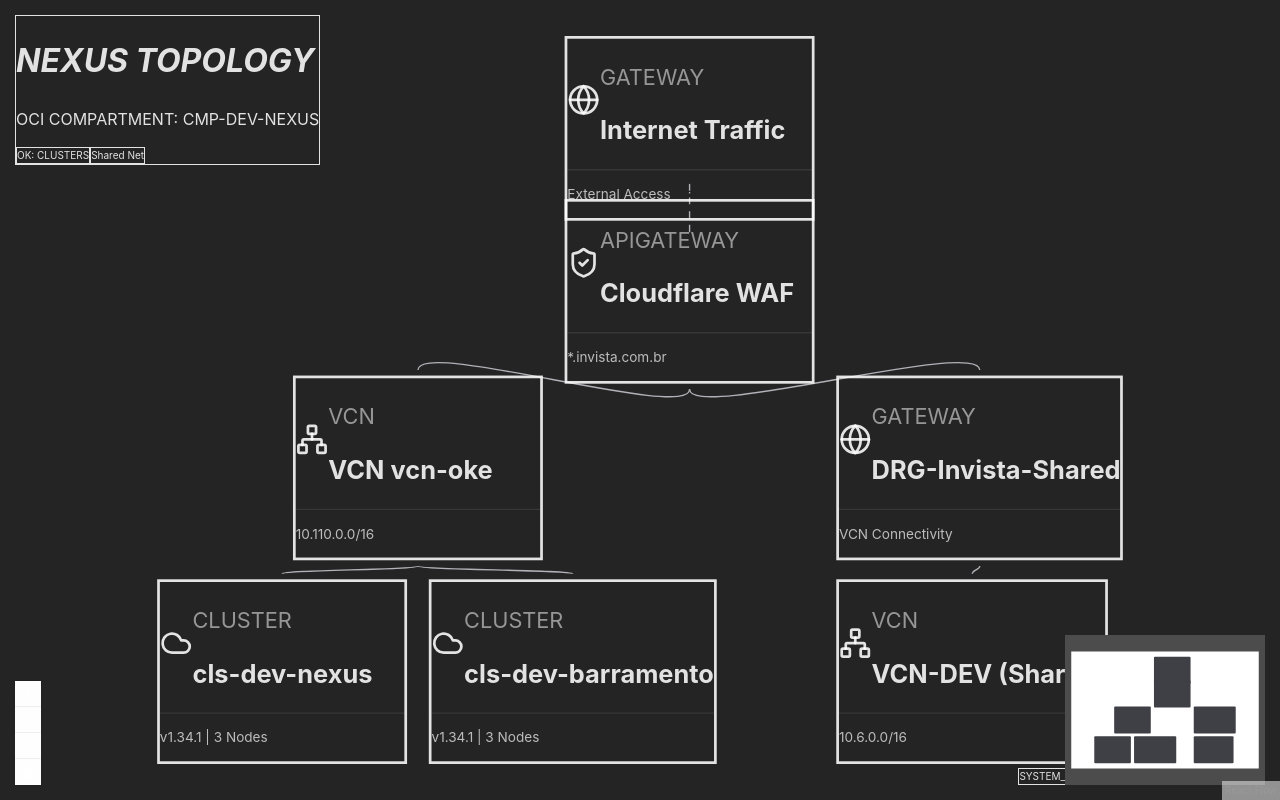
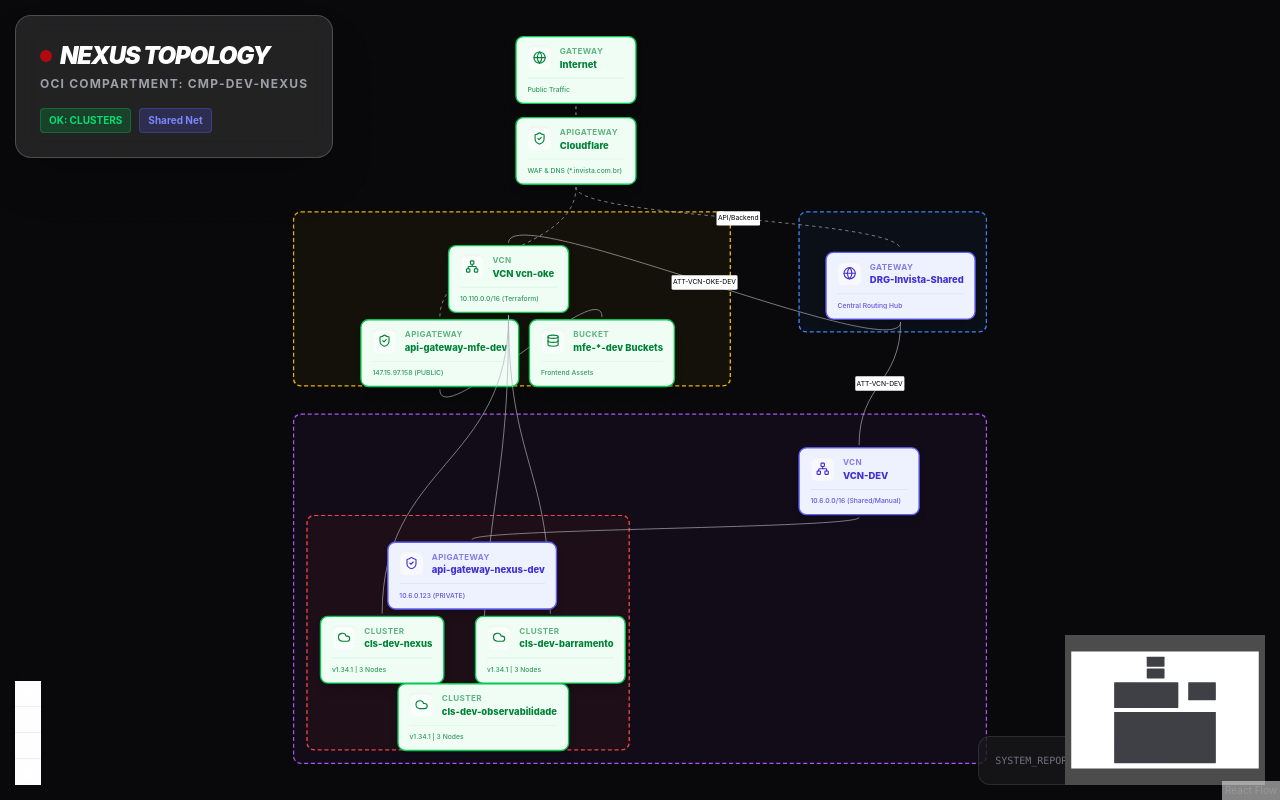
Before and after one commit to tiagoyamamoto/oci-nexus-topology, a React (Vite) app: page / in a window 1280 px wide. Built offline with nearby package versions, Linux system fonts and the light colour scheme; the HTML template or start-up script is replaced by a standard one.

Commit message:
style: fix tailwind setup and implement visual compartments

```diff
--- a/package.json
+++ b/package.json
@@ -10,6 +10,7 @@
     "preview": "vite preview"
   },
   "dependencies": {
+    "@tailwindcss/postcss": "^4.2.1",
     "@xyflow/react": "^12.10.1",
     "clsx": "^2.1.1",
     "framer-motion": "^12.35.2",
--- a/postcss.config.js
+++ b/postcss.config.js
@@ -1,6 +1,6 @@
 export default {
     plugins: {
-        tailwindcss: {},
+        '@tailwindcss/postcss': {},
         autoprefixer: {},
     },
 }
--- a/src/App.tsx
+++ b/src/App.tsx
@@ -15,67 +15,147 @@
 import '@xyflow/react/dist/style.css';
 
 import { TopologyNode } from './TopologyNode';
-import { nexusTopology } from './data';
 
 const nodeTypes = {
   topology: TopologyNode,
 };
 
-// Initial state for demonstration - creating a hierarchy
 const initialNodes: Node[] = [
+  // ------------------- GROUPS -------------------
+  {
+    id: 'grp-shared',
+    type: 'group',
+    position: { x: 800, y: 100 },
+    style: { width: 280, height: 180, backgroundColor: 'rgba(59, 130, 246, 0.05)', border: '2px dashed #3b82f6', borderRadius: '12px' },
+    className: 'text-blue-300 font-extrabold p-2 text-sm',
+    data: { label: 'cmp-shared-inv' },
+  },
+  {
+    id: 'grp-oke-dev',
+    type: 'group',
+    position: { x: 50, y: 100 },
+    style: { width: 650, height: 260, backgroundColor: 'rgba(234, 179, 8, 0.05)', border: '2px dashed #eab308', borderRadius: '12px' },
+    className: 'text-yellow-300 font-extrabold p-2 text-sm',
+    data: { label: 'OKE > DEV' },
+  },
+  {
+    id: 'grp-dev-inv',
+    type: 'group',
+    position: { x: 50, y: 400 },
+    style: { width: 1030, height: 520, backgroundColor: 'rgba(168, 85, 247, 0.05)', border: '2px dashed #a855f7', borderRadius: '12px' },
+    className: 'text-purple-300 font-extrabold p-2 text-sm',
+    data: { label: 'cmp-dev-inv' },
+  },
+  {
+    id: 'grp-nexus',
+    type: 'group',
+    parentId: 'grp-dev-inv',
+    position: { x: 20, y: 150 },
+    style: { width: 480, height: 350, backgroundColor: 'rgba(239, 68, 68, 0.05)', border: '2px dashed #ef4444', borderRadius: '12px' },
+    className: 'text-red-300 font-extrabold p-2 text-sm',
+    data: { label: 'cmp-dev-nexus (Sub-Compartment)' },
+  },
+
+  // ------------------- EXTERNAL -------------------
   {
     id: 'internet',
-    position: { x: 400, y: 0 },
-    data: { resource: { name: 'Internet Traffic', type: 'gateway', details: 'External Access', status: 'active' } },
+    position: { x: 380, y: -160 },
     type: 'topology',
+    data: { resource: { name: 'Internet', type: 'gateway', details: 'Public Traffic', status: 'active' } },
   },
   {
     id: 'cloudflare',
-    position: { x: 400, y: 120 },
-    data: { resource: { name: 'Cloudflare WAF', type: 'apigateway', details: '*.invista.com.br', status: 'active' } },
+    position: { x: 380, y: -40 },
     type: 'topology',
+    data: { resource: { name: 'Cloudflare', type: 'apigateway', details: 'WAF & DNS (*.invista.com.br)', status: 'active' } },
   },
-  // OKE Layer
+
+  // ------------------- SHARED INV -------------------
+  {
+    id: 'drg',
+    parentId: 'grp-shared',
+    position: { x: 40, y: 60 },
+    type: 'topology',
+    data: { resource: { name: 'DRG-Invista-Shared', type: 'gateway', details: 'Central Routing Hub', status: 'manual' } },
+  },
+
+  // ------------------- OKE DEV -------------------
   {
     id: 'vcn-oke',
-    position: { x: 200, y: 250 },
-    data: { resource: nexusTopology.find(r => r.id === 'vcn-oke') },
+    parentId: 'grp-oke-dev',
+    position: { x: 230, y: 50 },
     type: 'topology',
+    data: { resource: { name: 'VCN vcn-oke', type: 'vcn', details: '10.110.0.0/16 (Terraform)', status: 'active' } },
+  },
+  {
+    id: 'apigw-mfe',
+    parentId: 'grp-oke-dev',
+    position: { x: 100, y: 160 },
+    type: 'topology',
+    data: { resource: { name: 'api-gateway-mfe-dev', type: 'apigateway', details: '147.15.97.158 (PUBLIC)', status: 'active' } },
+  },
+  {
+    id: 'bucket-mfe',
+    parentId: 'grp-oke-dev',
+    position: { x: 350, y: 160 },
+    type: 'topology',
+    data: { resource: { name: 'mfe-*-dev Buckets', type: 'bucket', details: 'Frontend Assets', status: 'active' } },
+  },
+
+  // ------------------- DEV INV -------------------
+  {
+    id: 'vcn-dev',
+    parentId: 'grp-dev-inv',
+    position: { x: 750, y: 50 },
+    type: 'topology',
+    data: { resource: { name: 'VCN-DEV', type: 'vcn', details: '10.6.0.0/16 (Shared/Manual)', status: 'manual' } },
+  },
+
+  // ------------------- NEXUS -------------------
+  {
+    id: 'apigw-nexus',
+    parentId: 'grp-nexus',
+    position: { x: 120, y: 40 },
+    type: 'topology',
+    data: { resource: { name: 'api-gateway-nexus-dev', type: 'apigateway', details: '10.6.0.123 (PRIVATE)', status: 'manual' } },
   },
   {
     id: 'cls-nexus',
-    position: { x: 100, y: 400 },
-    data: { resource: nexusTopology.find(r => r.id === 'cls-nexus') },
+    parentId: 'grp-nexus',
+    position: { x: 20, y: 150 },
     type: 'topology',
+    data: { resource: { name: 'cls-dev-nexus', type: 'cluster', details: 'v1.34.1 | 3 Nodes', status: 'active' } },
   },
   {
     id: 'cls-barramento',
-    position: { x: 300, y: 400 },
-    data: { resource: nexusTopology.find(r => r.id === 'cls-barramento') },
+    parentId: 'grp-nexus',
+    position: { x: 250, y: 150 },
     type: 'topology',
-  },
-  // Shared Layer
-  {
-    id: 'drg',
-    position: { x: 600, y: 250 },
-    data: { resource: nexusTopology.find(r => r.id === 'drg') },
-    type: 'topology',
+    data: { resource: { name: 'cls-dev-barramento', type: 'cluster', details: 'v1.34.1 | 3 Nodes', status: 'active' } },
   },
   {
-    id: 'vcn-dev',
-    position: { x: 600, y: 400 },
-    data: { resource: nexusTopology.find(r => r.id === 'vcn-dev') },
+    id: 'cls-obs',
+    parentId: 'grp-nexus',
+    position: { x: 135, y: 250 },
     type: 'topology',
+    data: { resource: { name: 'cls-dev-observabilidade', type: 'cluster', details: 'v1.34.1 | 3 Nodes', status: 'active' } },
   },
 ];
 
 const initialEdges: Edge[] = [
-  { id: 'e-int-cf', source: 'internet', target: 'cloudflare', animated: true },
-  { id: 'e-cf-oke', source: 'cloudflare', target: 'vcn-oke' },
-  { id: 'e-cf-drg', source: 'cloudflare', target: 'drg' },
-  { id: 'e-oke-nexus', source: 'vcn-oke', target: 'cls-nexus' },
-  { id: 'e-oke-bar', source: 'vcn-oke', target: 'cls-barramento' },
-  { id: 'e-drg-dev', source: 'drg', target: 'vcn-dev' },
+  { id: 'e-int-cf', source: 'internet', target: 'cloudflare', animated: true, style: { stroke: '#fff' } },
+  { id: 'e-cf-apimfe', source: 'cloudflare', target: 'apigw-mfe', label: 'MFEs (Host)', animated: true },
+  { id: 'e-cf-drg', source: 'cloudflare', target: 'drg', label: 'API/Backend', animated: true },
+  { id: 'e-apimfe-bucket', source: 'apigw-mfe', target: 'bucket-mfe' },
+
+  { id: 'e-drg-vcnoke', source: 'drg', target: 'vcn-oke', label: 'ATT-VCN-OKE-DEV' },
+  { id: 'e-drg-vcndev', source: 'drg', target: 'vcn-dev', label: 'ATT-VCN-DEV' },
+
+  { id: 'e-vcndev-apigwnexus', source: 'vcn-dev', target: 'apigw-nexus' },
+
+  { id: 'e-vcnoke-clsnexus', source: 'vcn-oke', target: 'cls-nexus' },
+  { id: 'e-vcnoke-clsbarr', source: 'vcn-oke', target: 'cls-barramento' },
+  { id: 'e-vcnoke-clsobs', source: 'vcn-oke', target: 'cls-obs' },
 ];
 
 export default function App() {
--- a/src/index.css
+++ b/src/index.css
@@ -1,6 +1,4 @@
-@tailwind base;
-@tailwind components;
-@tailwind utilities;
+@import "tailwindcss";
 
 :root {
   font-family: Inter, system-ui, Avenir, Helvetica, Arial, sans-serif;
```
Also changed, not shown: 1 other file (tests, documents, lock files or other folders).
